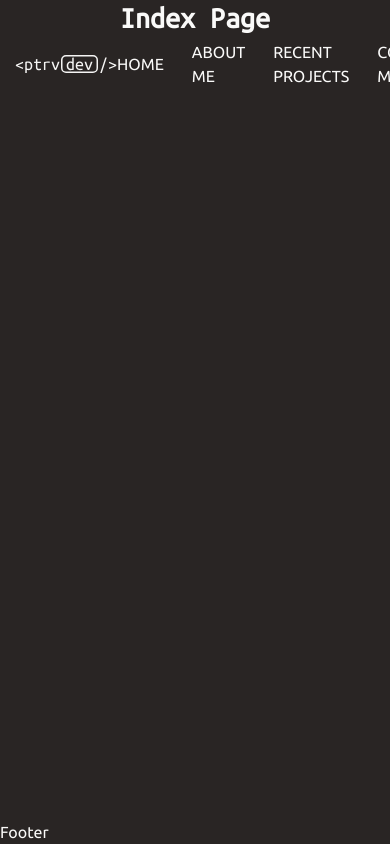
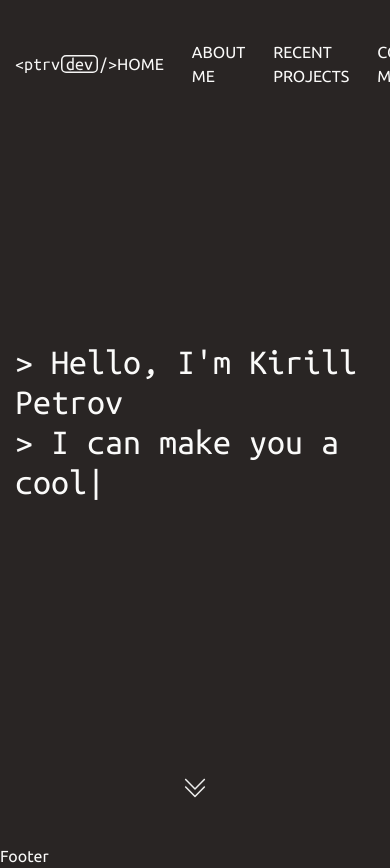
Before and after one commit to ptrv-dev/next-ptrv-dev-landing, a Next.js app: page / in a window 390 px wide. Before the commit the page ends 844 px from the top, so only its background shows below. Built offline with nearby package versions, Linux system fonts and the light colour scheme.

Commit message:
Hero (not responsive)

```diff
--- a/components/Header/index.tsx
+++ b/components/Header/index.tsx
@@ -3,7 +3,7 @@ import React from 'react';
 
 const Header: React.FC = () => {
   return (
-    <header className="1 fixed z-50 w-full py-10">
+    <header className="fixed z-50 w-full py-10">
       <div className="container flex justify-between items-center">
         <Link href="/" className="shrink-0">
           <img src="./static/img/logo.svg" alt="" />
@@ -30,9 +30,9 @@ const Header: React.FC = () => {
             <path
               d="M13 5.5L8 10.5L3 5.5"
               stroke="#F5F5F4"
-              stroke-width="1.5"
-              stroke-linecap="round"
-              stroke-linejoin="round"
+              strokeWidth="1.5"
+              strokeLinecap="round"
+              strokeLinejoin="round"
             />
           </svg>
         </div>
--- /dev/null
+++ b/components/IndexPage/Hero/index.tsx
@@ -0,0 +1,37 @@
+import React from 'react';
+import Typed from 'react-typed';
+
+const Hero: React.FC = () => {
+  return (
+    <div className="relative h-screen flex items-center justify-center">
+      <h1 className="text-4xl">
+        <Typed
+          strings={[
+            '&gt; Hello, I&apos;m Kirill Petrov',
+            '&gt; Hello, I&apos;m Kirill Petrov <br /> &gt; I can make you a cool <span class="relative after:absolute after:bottom-0 after:left-0 after:w-full after:h-0.5 after:bg-stone-50">website</span>.',
+          ]}
+          typeSpeed={70}
+        />
+      </h1>
+      <button className="absolute bottom-10 animate-bounce">
+        <svg
+          width="30"
+          height="30"
+          viewBox="0 0 30 30"
+          fill="none"
+          xmlns="http://www.w3.org/2000/svg"
+        >
+          <path
+            d="M24.375 6.5625L15 15.9375L5.625 6.5625M24.375 14.0625L15 23.4375L5.625 14.0625"
+            stroke="#F5F5F4"
+            strokeWidth="1.5"
+            strokeLinecap="round"
+            strokeLinejoin="round"
+          />
+        </svg>
+      </button>
+    </div>
+  );
+};
+
+export default Hero;
--- a/package.json
+++ b/package.json
@@ -11,7 +11,8 @@
   "dependencies": {
     "next": "13.0.0",
     "react": "18.2.0",
-    "react-dom": "18.2.0"
+    "react-dom": "18.2.0",
+    "react-typed": "^1.2.0"
   },
   "devDependencies": {
     "@types/node": "18.11.7",
--- a/pages/index.tsx
+++ b/pages/index.tsx
@@ -1,10 +1,11 @@
 import React from 'react';
+import Hero from '../components/IndexPage/Hero';
 
 const IndexPage = () => {
   return (
     <main id="main">
-      <div>
-        <h1 className="text-center text-3xl font-extrabold">Index Page</h1>
+      <div className="container">
+        <Hero />
       </div>
     </main>
   );
```
Also changed, not shown: 1 other file (tests, documents, lock files or other folders).
